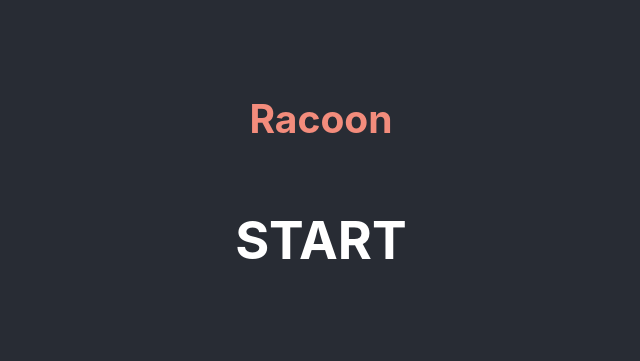
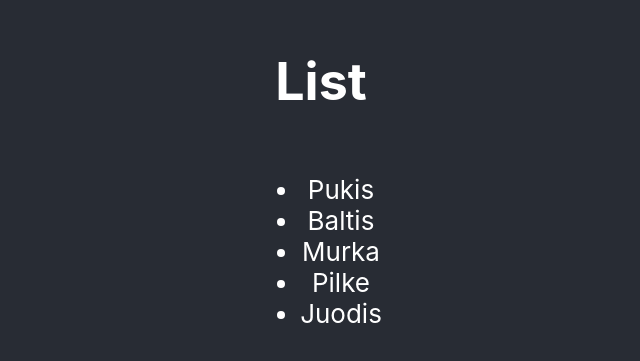
Before and after one commit to simonasablinaite/react-practice, a React (Create React App) app in the folder react-practice/: page / in a window 1280 px wide. Shown: the part 215-576 px from the top of the page, without its empty margins (319-959 px from the left). Built offline with nearby package versions, Linux system fonts and the light colour scheme.

Commit message:
List generation in HTML

```diff
--- a/react-practice/src/App.jsx
+++ b/react-practice/src/App.jsx
@@ -1,16 +1,27 @@
 import './App.css';
-import Cat from './Components/003/Cat';
-import Dog from './Components/003/Dog';
-import Racoon from './Components/003/Racoon';
+
+// Masyvas savyje turintis objektus - bene dazniausio duomenu tipo uzduotys, kurias atlikineja reactas
+const cats = [
+   {id: 1, weight: 5, name: 'Pukis'},
+   {id: 2, weight: 3, name: 'Baltis'},
+   {id: 3, weight: 2, name: 'Murka'},
+   {id: 4, weight: 7, name: 'Pilke'},
+   {id: 5, weight: 4, name: 'Juodis'},
+]
 
 function App() {
   return (
     <div className="App">
       <header className="App-header">
-        <Racoon />
-      {/* <Dog /> */}
-        <h1>START</h1>
-      {/* <Cat /> */}
+            <h1>List</h1>
+            <ul>
+               {
+                  // react'as sumapins cats masyva ir i li elementa sudes katinu vardus. Gausime katinu vardu nerusiuota sarasa
+                  cats.map(cat => <li key={cat.id}>{cat.name}</li>)
+                  // kaip key galima naudoti ir indeksa, jis taip pat yra unikalus. Kodas atrodytu taip:
+                  // cats.map((cat, i) => <li key={i}>{cat.name}</li>)
+               }
+            </ul>
       </header>
     </div>
   );
```
Also changed, not shown: react-practice/src/003.jsx (added, +19 -0 lines).
